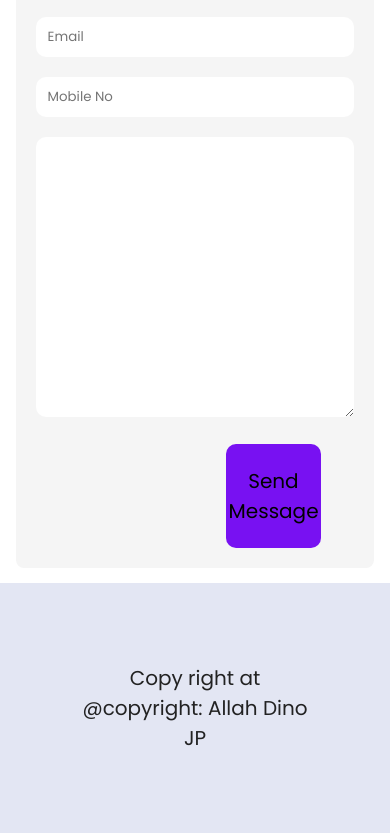
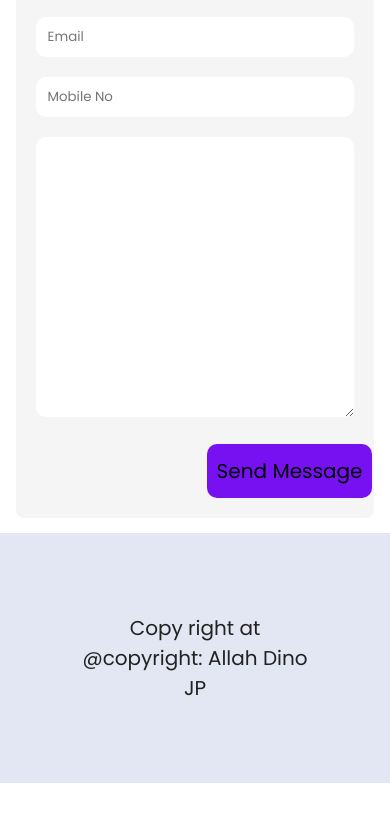
Before and after one commit to Allahdino123/YoungDev-Intern-Allah-Dino, a plain HTML site: page index.html in a window 390 px wide. Shown: the part 9433-10266 px from the top of the page. After the commit the page ends 10216 px from the top, so only its background shows below. Drawn offline with Linux system fonts and the light colour scheme.

Commit message:
Update style.css

```diff
--- a/style.css
+++ b/style.css
@@ -803,6 +803,18 @@ footer{
         height: 283px;
         padding: 14px;
     }
+    #contact .contact-conatianer .contact-form form button {
+    width: 52%;
+    margin-left: 171px;
+    font-size: 20px;
+    padding: 12px 3px;
+    margin-top: 20px;
+    border: none;
+    background-color: #7811F2;
+    cursor: pointer;
+    outline: none;
+    border-radius: 10px;
+}
     .Query h2 img {
         margin-top: 10px;
         margin-left: 119px;
```
